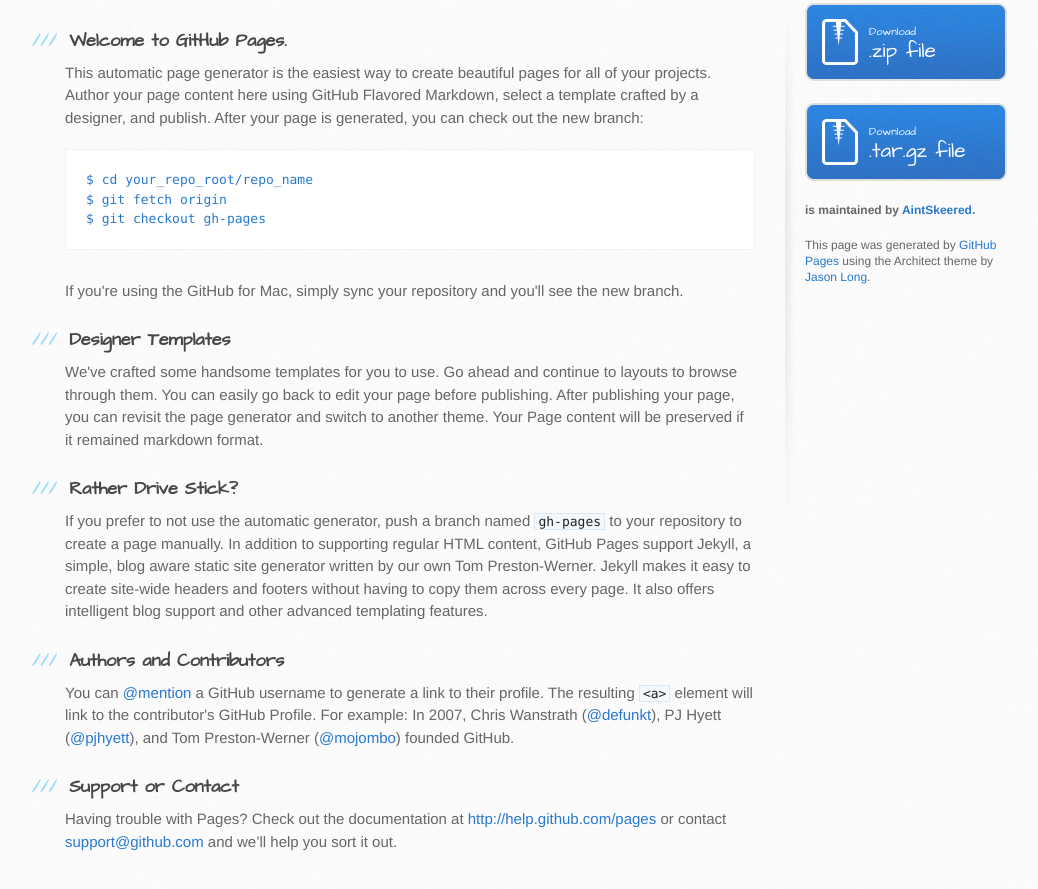
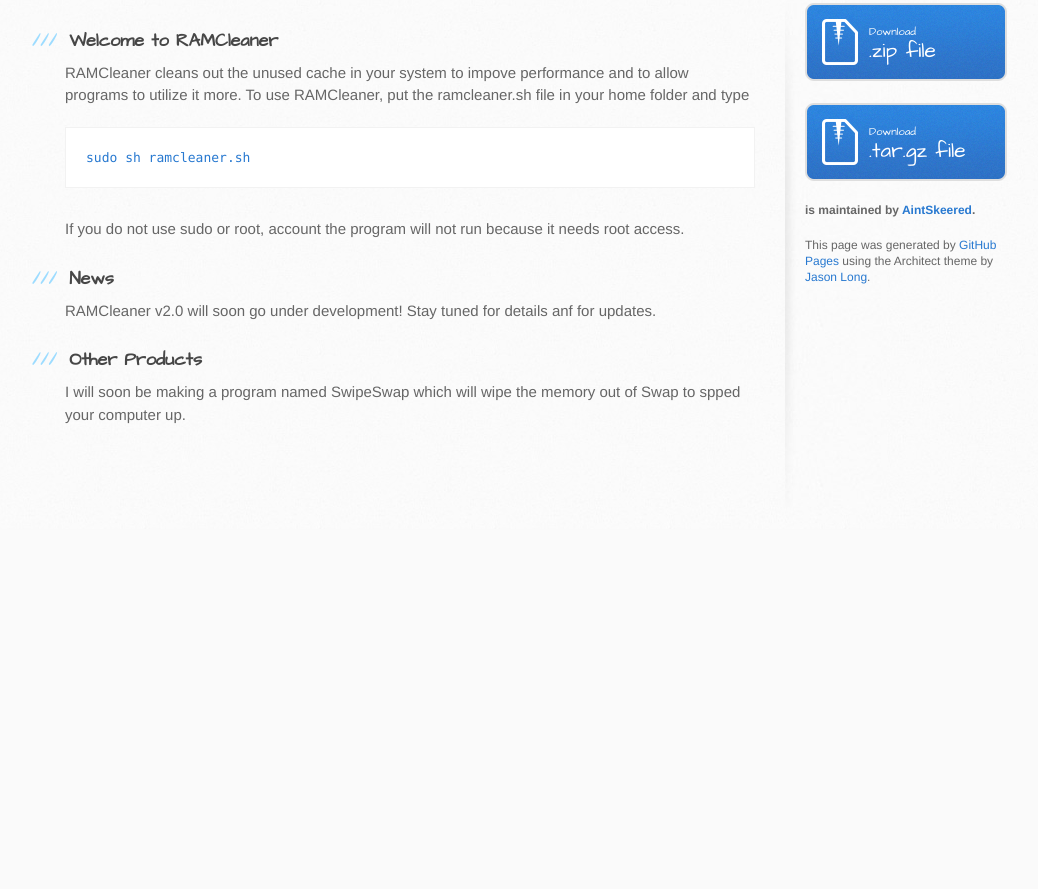
Before and after one commit to AintSkeered/RAMCleaner, a plain HTML site: page index.html in a window 1280 px wide. Shown: the part 297-1186 px from the top of the page, without its empty margins (105-1143 px from the left). After the commit the page ends 826 px from the top, so only its background shows below. Drawn offline with Linux system fonts and the light colour scheme.

```diff
--- a/index.html
+++ b/index.html
@@ -29,36 +29,24 @@
       <div class="inner clearfix">
         <section id="main-content">
           <h3>
-<a name="welcome-to-github-pages" class="anchor" href="#welcome-to-github-pages"><span class="octicon octicon-link"></span></a>Welcome to GitHub Pages.</h3>
+<a name="welcome-to-ramcleaner" class="anchor" href="#welcome-to-ramcleaner"><span class="octicon octicon-link"></span></a>Welcome to RAMCleaner</h3>
 
-<p>This automatic page generator is the easiest way to create beautiful pages for all of your projects. Author your page content here using GitHub Flavored Markdown, select a template crafted by a designer, and publish. After your page is generated, you can check out the new branch:</p>
+<p>RAMCleaner cleans out the unused cache in your system to impove performance and to allow programs to utilize it more. To use RAMCleaner, put the ramcleaner.sh file in your home folder and type</p>
 
-<pre><code>$ cd your_repo_root/repo_name
-$ git fetch origin
-$ git checkout gh-pages
+<pre><code>sudo sh ramcleaner.sh
 </code></pre>
 
-<p>If you're using the GitHub for Mac, simply sync your repository and you'll see the new branch.</p>
+<p>If you do not use sudo or root, account the program will not run because it needs root access.</p>
 
 <h3>
-<a name="designer-templates" class="anchor" href="#designer-templates"><span class="octicon octicon-link"></span></a>Designer Templates</h3>
+<a name="news" class="anchor" href="#news"><span class="octicon octicon-link"></span></a>News</h3>
 
-<p>We've crafted some handsome templates for you to use. Go ahead and continue to layouts to browse through them. You can easily go back to edit your page before publishing. After publishing your page, you can revisit the page generator and switch to another theme. Your Page content will be preserved if it remained markdown format.</p>
+<p>RAMCleaner v2.0 will soon go under development! Stay tuned for details anf for updates. </p>
 
 <h3>
-<a name="rather-drive-stick" class="anchor" href="#rather-drive-stick"><span class="octicon octicon-link"></span></a>Rather Drive Stick?</h3>
+<a name="other-products" class="anchor" href="#other-products"><span class="octicon octicon-link"></span></a>Other Products</h3>
 
-<p>If you prefer to not use the automatic generator, push a branch named <code>gh-pages</code> to your repository to create a page manually. In addition to supporting regular HTML content, GitHub Pages support Jekyll, a simple, blog aware static site generator written by our own Tom Preston-Werner. Jekyll makes it easy to create site-wide headers and footers without having to copy them across every page. It also offers intelligent blog support and other advanced templating features.</p>
-
-<h3>
-<a name="authors-and-contributors" class="anchor" href="#authors-and-contributors"><span class="octicon octicon-link"></span></a>Authors and Contributors</h3>
-
-<p>You can <a href="https://github.com/blog/821" class="user-mention">@mention</a> a GitHub username to generate a link to their profile. The resulting <code>&lt;a&gt;</code> element will link to the contributor's GitHub Profile. For example: In 2007, Chris Wanstrath (<a href="https://github.com/defunkt" class="user-mention">@defunkt</a>), PJ Hyett (<a href="https://github.com/pjhyett" class="user-mention">@pjhyett</a>), and Tom Preston-Werner (<a href="https://github.com/mojombo" class="user-mention">@mojombo</a>) founded GitHub.</p>
-
-<h3>
-<a name="support-or-contact" class="anchor" href="#support-or-contact"><span class="octicon octicon-link"></span></a>Support or Contact</h3>
-
-<p>Having trouble with Pages? Check out the documentation at <a href="http://help.github.com/pages">http://help.github.com/pages</a> or contact <a href="mailto:support@github.com">support@github.com</a> and we’ll help you sort it out.</p>
+<p>I will soon be making a program named SwipeSwap which will wipe the memory out of Swap to spped your computer up.</p>
         </section>
 
         <aside id="sidebar">
```
Also changed, not shown: params.json (+1 -1 lines).
